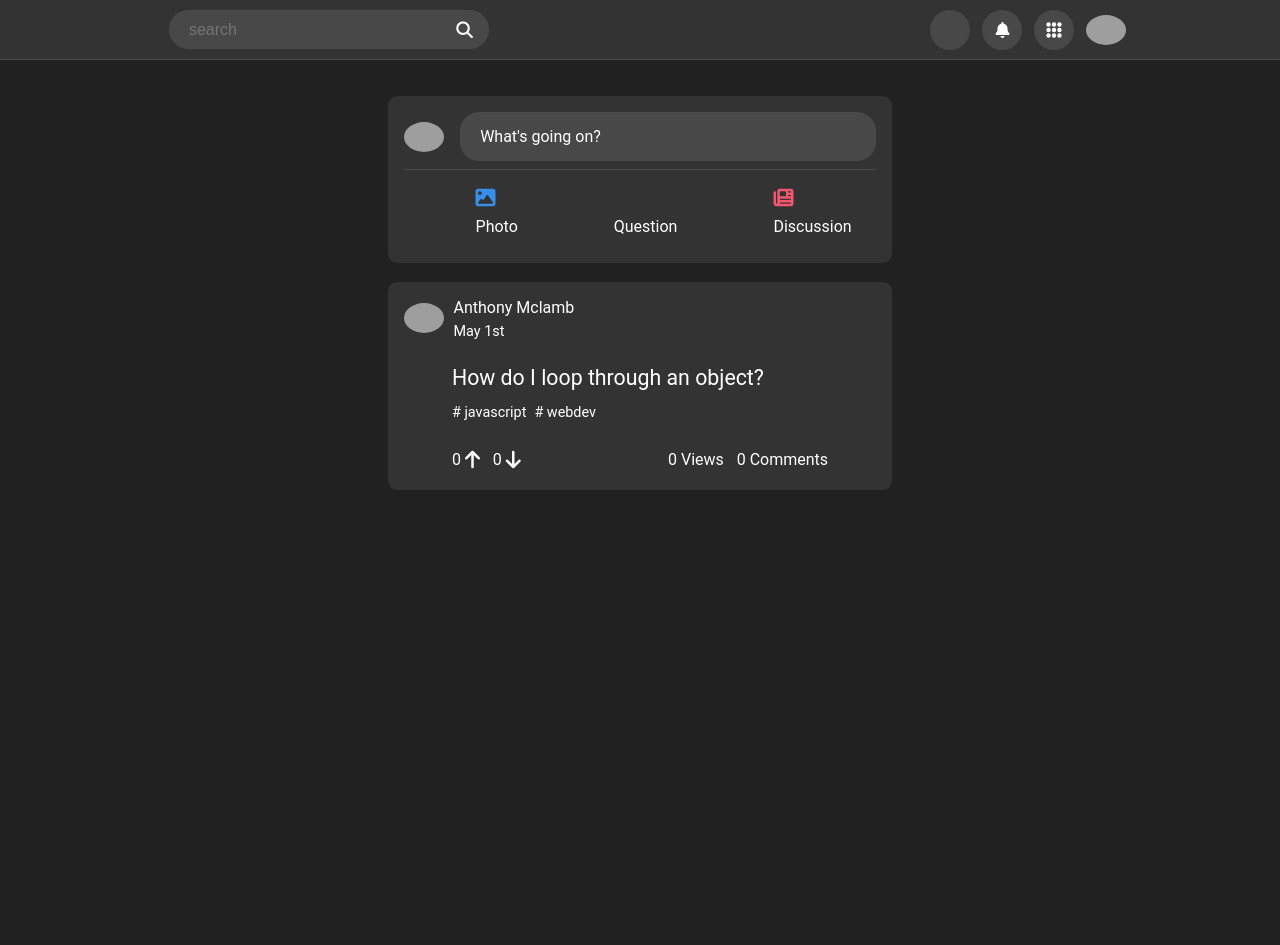
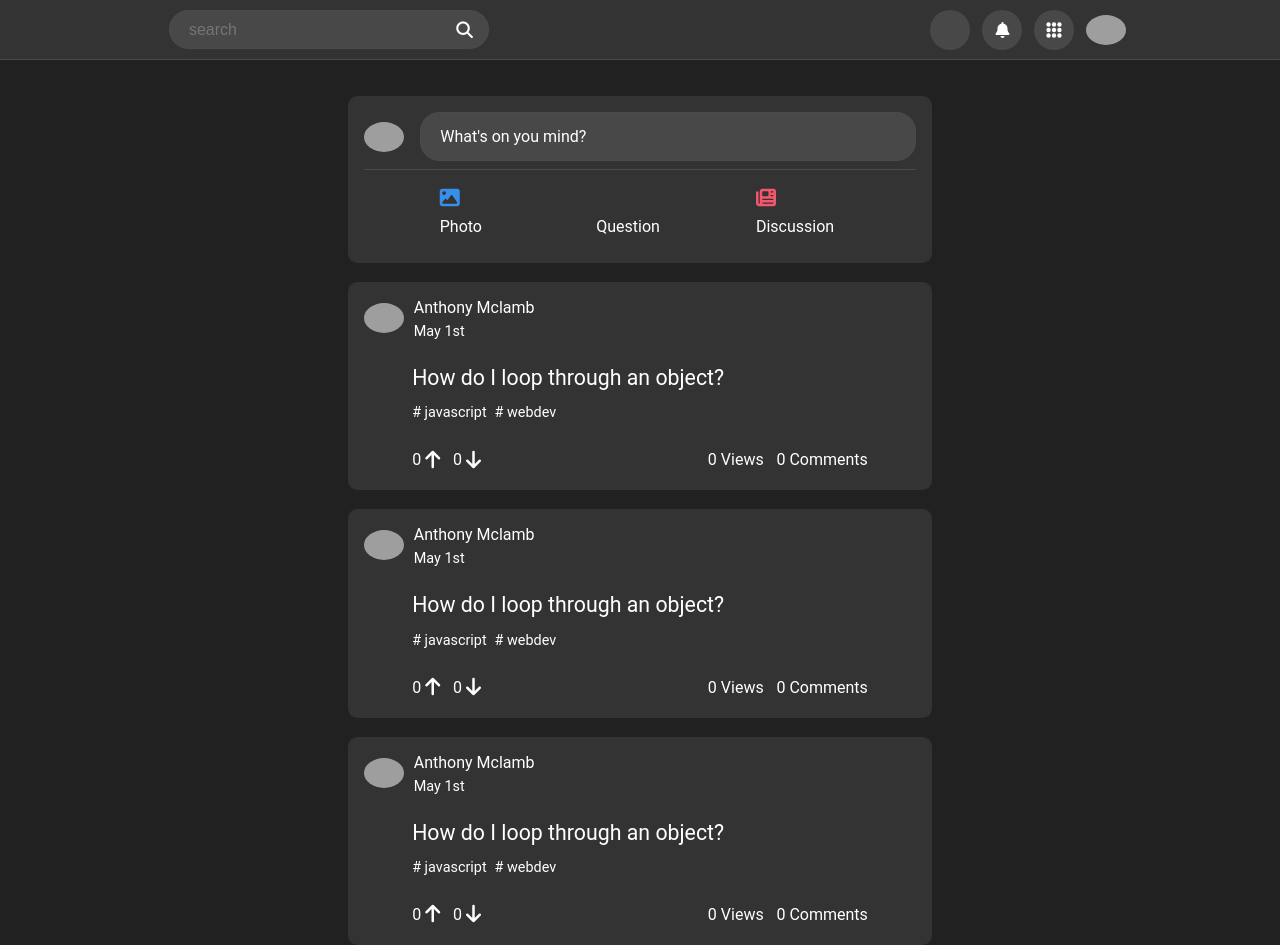
Before and after one commit to admclamb/social-media-site, a React (Create React App) app in the folder client/: page / in a window 1280 px wide. Before the commit the page ends 800 px from the top, so only its background shows below. Built offline with nearby package versions, Linux system fonts and the light colour scheme; grey boxes are pictures that could not be loaded; some icons are missing.

Commit message:
fixing question feed compartmentalization

```diff
--- a/client/src/components/Create/CreatePostFeed/CreatePostFeed.tsx
+++ b/client/src/components/Create/CreatePostFeed/CreatePostFeed.tsx
@@ -12,7 +12,7 @@ const CreatePostFeed = (props: Props) => {
         <ProfileIcon />
         <div className="create-post-feed--form">
           <Link to="/create" className="create-post-feed-input-button input">
-            What's going on?
+            What's on you mind?
           </Link>
         </div>
       </div>
--- /dev/null
+++ b/client/src/components/Question/QuestionFeed/QuestionFeed.css
@@ -0,0 +1,6 @@
+.question-feed__ul {
+  list-style-type: none;
+  display: flex;
+  flex-direction: column;
+  gap: 1.2rem;
+}
--- /dev/null
+++ b/client/src/components/Question/QuestionFeed/QuestionFeed.tsx
@@ -0,0 +1,24 @@
+import React from 'react';
+import QuestionCard from '../QuestionCard/QuestionCard';
+import './QuestionFeed.css';
+type Props = {};
+
+const QuestionFeed = (props: Props) => {
+  return (
+    <section className="question-feed">
+      <ul className="question-feed__ul">
+        <li className="question-feed__li">
+          <QuestionCard />
+        </li>
+        <li>
+          <QuestionCard />
+        </li>
+        <li>
+          <QuestionCard />
+        </li>
+      </ul>
+    </section>
+  );
+};
+
+export default QuestionFeed;
--- a/client/src/pages/Home/Home.css
+++ b/client/src/pages/Home/Home.css
@@ -2,7 +2,7 @@
   display: grid;
   padding-top: 6rem;
   padding-inline: var(--container-gap);
-  grid-template-columns: 1fr 2fr 1fr;
+  grid-template-columns: 1fr 3fr 1fr;
 }
 
 .home--nav {
@@ -18,6 +18,3 @@
 .home--aside {
   height: 2rem;
 }
-
-@media all and (max-width: ) {
-}
--- a/client/src/pages/Home/Home.tsx
+++ b/client/src/pages/Home/Home.tsx
@@ -1,8 +1,6 @@
 import React from 'react';
 import CreatePostFeed from '../../components/Create/CreatePostFeed/CreatePostFeed';
-import Post from '../../components/Post/Post';
-import Question from '../../components/Question/Question';
-import QuestionCard from '../../components/Question/QuestionCard/QuestionCard';
+import QuestionFeed from '../../components/Question/QuestionFeed/QuestionFeed';
 import './Home.css';
 type Props = {};
 
@@ -12,7 +10,7 @@ const Home = (props: Props) => {
       <nav className="home--nav"></nav>
       <section className="home--main">
         <CreatePostFeed />
-        <QuestionCard />
+        <QuestionFeed />
       </section>
       <aside className="home--aside"></aside>
     </main>
```
